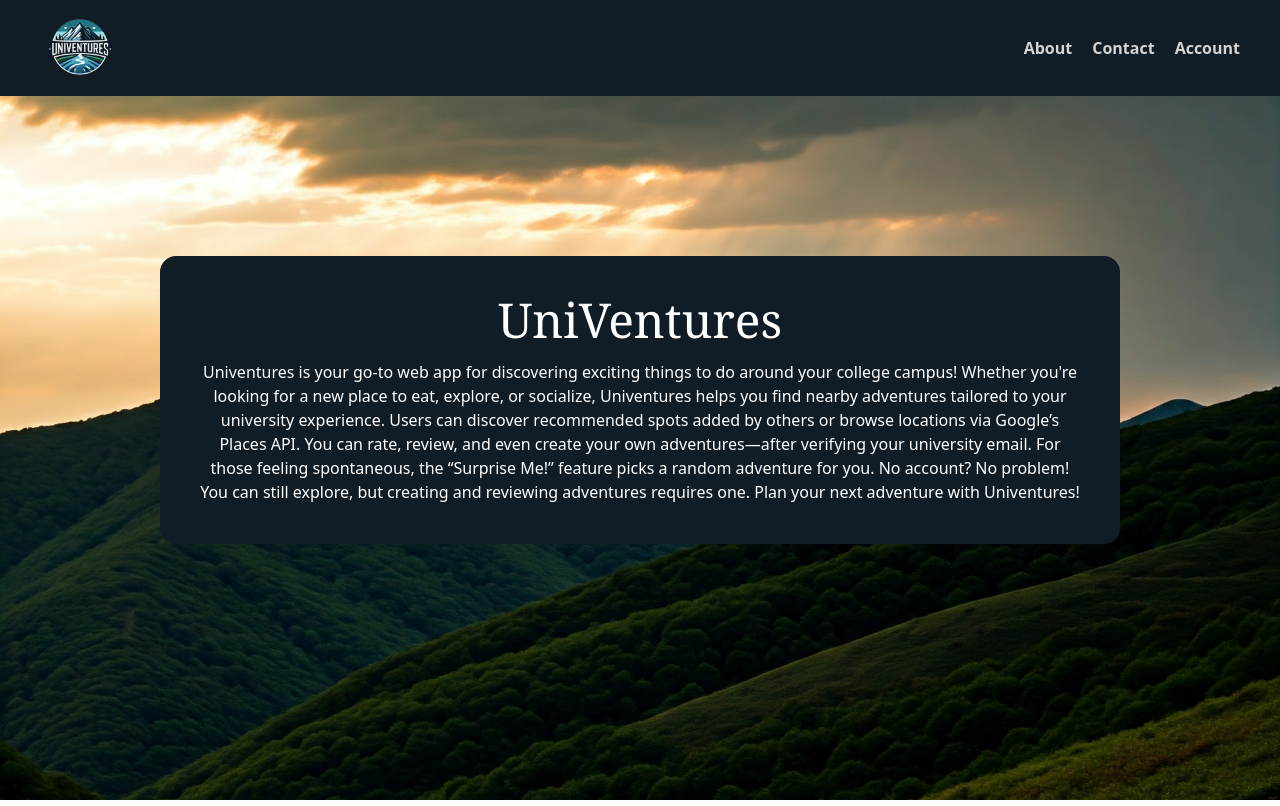
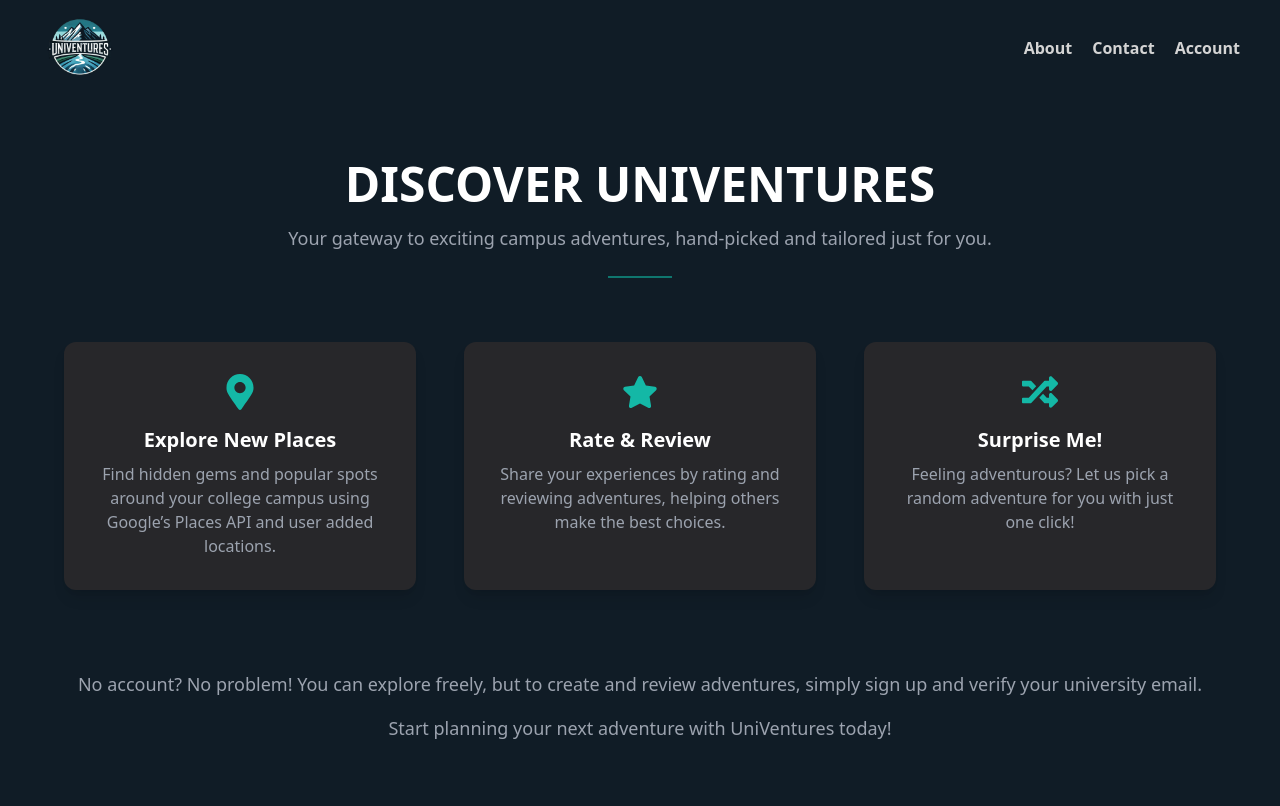
Before and after one commit to Colton-Lee20/UniVentures, a React (Create React App) app in the folder client/: page /About in a window 1280 px wide. Built offline with nearby package versions, Linux system fonts and the light colour scheme; no server answers.

Commit message:
Changed About Page

```diff
--- a/client/package.json
+++ b/client/package.json
@@ -16,6 +16,7 @@
     "postcss": "^8.4.47",
     "react": "^18.3.1",
     "react-dom": "^18.3.1",
+    "react-icons": "^5.3.0",
     "react-router-dom": "^6.26.2",
     "react-scripts": "^5.0.1",
     "resolve-url-loader": "^5.0.0",
--- a/client/src/About.js
+++ b/client/src/About.js
@@ -1,26 +1,60 @@
 import React from 'react';
 import './css/input.css';
 import Banner from './Banner';
-import background from './Images/About-Background.jpg'
+import { FaMapMarkerAlt, FaStar, FaRandom } from 'react-icons/fa';
 
 function About() {
     return (
-    <div className='w-screen h-screen bg-cover bg-center' style={{ backgroundImage: `url(${background})` }}>
-        <Banner/>
-            <div className='flex flex-col items-center mt-40 mx-40 px-10 py-10 rounded-2xl  bg-[#101c26]'>
-                <div className='text-white font-serif text-5xl mb-4'>UniVentures</div>
-                <h2 className='text-white text-center'>
-                Univentures is your go-to web app for discovering exciting things to do around
-                your college campus! Whether you're looking for a new place to eat, explore, or
-                socialize, Univentures helps you find nearby adventures tailored to your university
-                experience. Users can discover recommended spots added by others or browse locations
-                via Google’s Places API. You can rate, review, and even create your own adventures—after
-                verifying your university email. For those feeling spontaneous, the “Surprise Me!” feature
-                picks a random adventure for you. No account? No problem! You can still explore, but creating
-                and reviewing adventures requires one. Plan your next adventure with Univentures!
-                </h2>
-            </div>
-    </div>
+        <div className="bg-[#101c26] min-h-screen overflow-x-hidden">
+            <Banner />
+            <section className="py-16">
+                <div className="max-w-7xl mx-auto px-6 md:px-16">
+                    <div className="text-center">
+                        <h1 className="text-white font-bold uppercase text-5xl">Discover UniVentures</h1>
+                        <p className="text-gray-400 mt-4 text-lg">
+                            Your gateway to exciting campus adventures, hand-picked and tailored just for you.
+                        </p>
+                        <div className="h-0.5 bg-teal-700 w-16 mx-auto mt-6"></div>
+                    </div>
+
+                    <div className="grid grid-cols-1 md:grid-cols-3 gap-12 mt-16">
+                        <div className="bg-zinc-800 p-8 rounded-xl shadow-lg text-center">
+                            <FaMapMarkerAlt className="text-teal-500 text-4xl mx-auto mb-4" />
+                            <h2 className="text-white text-xl font-semibold">Explore New Places</h2>
+                            <p className="text-gray-400 mt-2">
+                                Find hidden gems and popular spots around your college campus using Google’s Places API and user added locations.
+                            </p>
+                        </div>
+
+                        <div className="bg-zinc-800 p-8 rounded-xl shadow-lg text-center">
+                            <FaStar className="text-teal-500 text-4xl mx-auto mb-4" />
+                            <h2 className="text-white text-xl font-semibold">Rate & Review</h2>
+                            <p className="text-gray-400 mt-2">
+                                Share your experiences by rating and reviewing adventures, helping others make the best choices.
+                            </p>
+                        </div>
+
+                        <div className="bg-zinc-800 p-8 rounded-xl shadow-lg text-center">
+                            <FaRandom className="text-teal-500 text-4xl mx-auto mb-4" />
+                            <h2 className="text-white text-xl font-semibold">Surprise Me!</h2>
+                            <p className="text-gray-400 mt-2">
+                                Feeling adventurous? Let us pick a random adventure for you with just one click!
+                            </p>
+                        </div>
+                    </div>
+
+                    <div className="text-center mt-20">
+                        <p className="text-gray-400 text-lg leading-7">
+                            No account? No problem! You can explore freely, but to create and review adventures, simply sign up and verify your university email.
+                        </p>
+                        <p className="text-gray-400 text-lg mt-4">
+                            Start planning your next adventure with UniVentures today!
+                        </p>
+                    </div>
+                </div>
+            </section>
+        </div>
     );
 }
+
 export default About;
```
Also changed, not shown: 1 other file (tests, documents, lock files or other folders).
